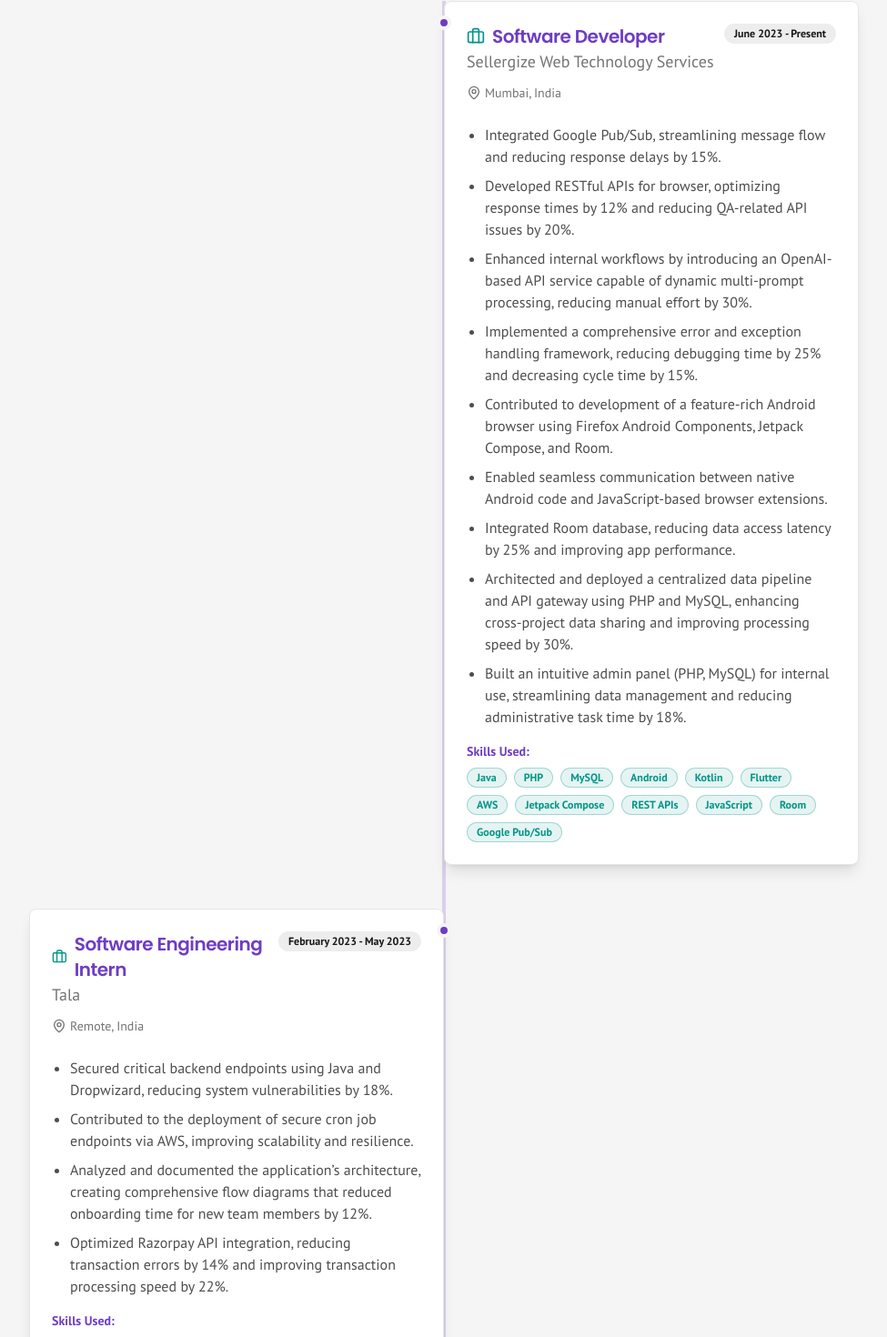
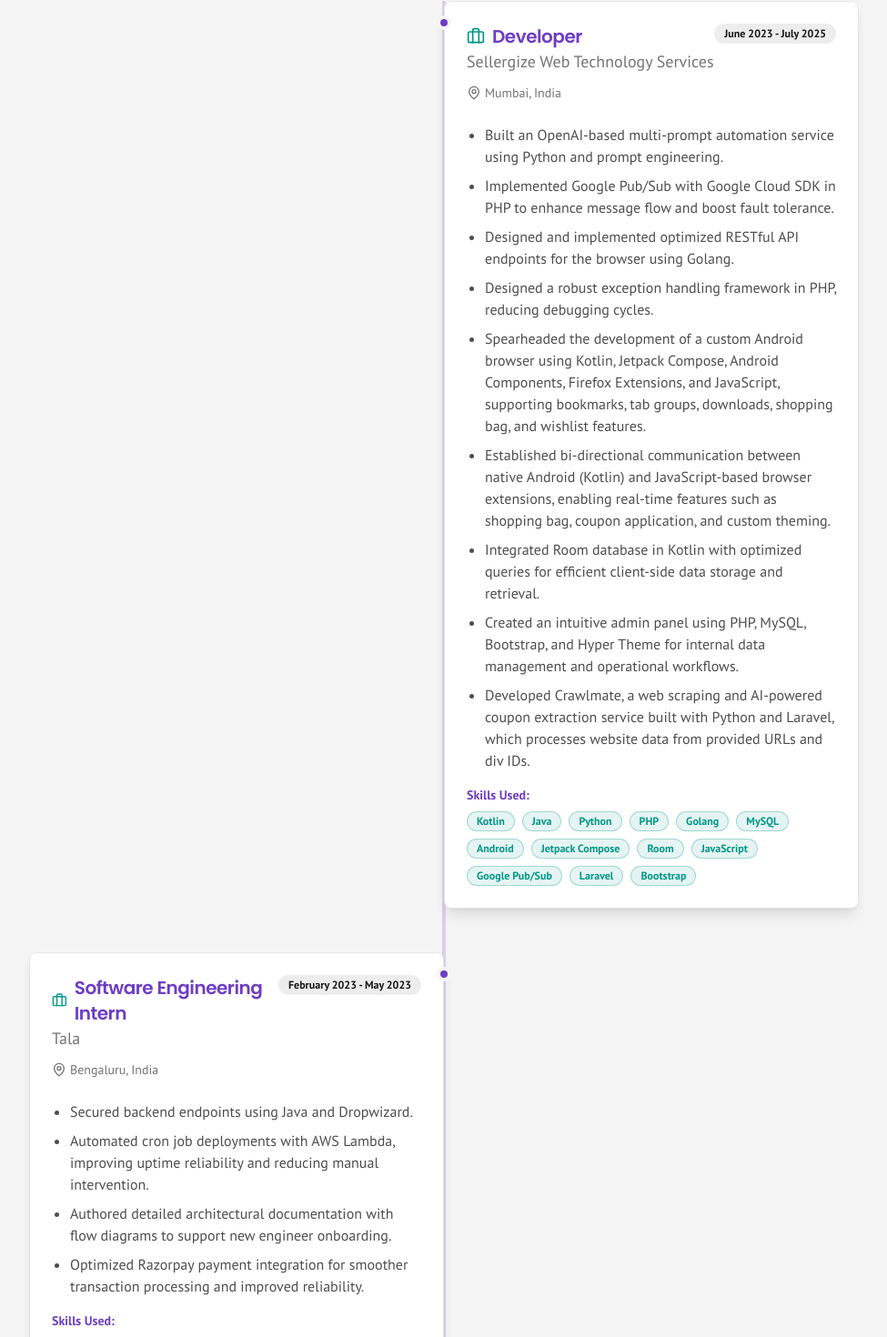
Before and after one commit to siddhi-244/portfolio-next, a Next.js app: page / in a window 1280 px wide. Shown: the part 984-2454 px from the top of the page at 91% size, without its empty margins (152-1127 px from the left). Built offline with nearby package versions, Linux system fonts and the light colour scheme.

Commit message:
added new education

```diff
--- a/src/constants/resume-data.ts
+++ b/src/constants/resume-data.ts
@@ -52,34 +52,34 @@
   experience: [
     {
       company: "Sellergize Web Technology Services",
-      role: "Software Developer",
+      role: "Developer",
       location: "Mumbai, India",
-      duration: "June 2023 - Present",
+      duration: "June 2023 - July 2025",
       achievements: [
-        "Integrated Google Pub/Sub, streamlining message flow and reducing response delays by 15%.",
-        "Developed RESTful APIs for browser, optimizing response times by 12% and reducing QA-related API issues by 20%.",
-        "Enhanced internal workflows by introducing an OpenAI-based API service capable of dynamic multi-prompt processing, reducing manual effort by 30%.",
-        "Implemented a comprehensive error and exception handling framework, reducing debugging time by 25% and decreasing cycle time by 15%.",
-        "Contributed to development of a feature-rich Android browser using Firefox Android Components, Jetpack Compose, and Room.",
-        "Enabled seamless communication between native Android code and JavaScript-based browser extensions.",
-        "Integrated Room database, reducing data access latency by 25% and improving app performance.",
-        "Architected and deployed a centralized data pipeline and API gateway using PHP and MySQL, enhancing cross-project data sharing and improving processing speed by 30%.",
-        "Built an intuitive admin panel (PHP, MySQL) for internal use, streamlining data management and reducing administrative task time by 18%.",
+        "Built an OpenAI-based multi-prompt automation service using Python and prompt engineering.",
+        "Implemented Google Pub/Sub with Google Cloud SDK in PHP to enhance message flow and boost fault tolerance.",
+        "Designed and implemented optimized RESTful API endpoints for the browser using Golang.",
+        "Designed a robust exception handling framework in PHP, reducing debugging cycles.",
+        "Spearheaded the development of a custom Android browser using Kotlin, Jetpack Compose, Android Components, Firefox Extensions, and JavaScript, supporting bookmarks, tab groups, downloads, shopping bag, and wishlist features.",
+        "Established bi-directional communication between native Android (Kotlin) and JavaScript-based browser extensions, enabling real-time features such as shopping bag, coupon application, and custom theming.",
+        "Integrated Room database in Kotlin with optimized queries for efficient client-side data storage and retrieval.",
+        "Created an intuitive admin panel using PHP, MySQL, Bootstrap, and Hyper Theme for internal data management and operational workflows.",
+        "Developed Crawlmate, a web scraping and AI-powered coupon extraction service built with Python and Laravel, which processes website data from provided URLs and div IDs.",
       ],
-      skillsUsed: ["Java", "PHP", "MySQL", "Android", "Kotlin", "Flutter", "AWS", "Jetpack Compose", "REST APIs", "JavaScript", "Room", "Google Pub/Sub"],
+      skillsUsed: ["Kotlin", "Java", "Python", "PHP", "Golang", "MySQL", "Android", "Jetpack Compose", "Room", "JavaScript", "Google Pub/Sub", "Laravel", "Bootstrap"],
     },
     {
       company: "Tala",
       role: "Software Engineering Intern",
-      location: "Remote, India",
+      location: "Bengaluru, India",
       duration: "February 2023 - May 2023",
       achievements: [
-        "Secured critical backend endpoints using Java and Dropwizard, reducing system vulnerabilities by 18%.",
-        "Contributed to the deployment of secure cron job endpoints via AWS, improving scalability and resilience.",
-        "Analyzed and documented the application’s architecture, creating comprehensive flow diagrams that reduced onboarding time for new team members by 12%.",
-        "Optimized Razorpay API integration, reducing transaction errors by 14% and improving transaction processing speed by 22%.",
+        "Secured backend endpoints using Java and Dropwizard.",
+        "Automated cron job deployments with AWS Lambda, improving uptime reliability and reducing manual intervention.",
+        "Authored detailed architectural documentation with flow diagrams to support new engineer onboarding.",
+        "Optimized Razorpay payment integration for smoother transaction processing and improved reliability.",
       ],
-      skillsUsed: ["Java", "Dropwizard", "JDBC", "PostgreSQL", "AWS", "REST APIs", "JavaScript", "Jenkins"],
+      skillsUsed: ["Java", "Dropwizard", "AWS Lambda", "JDBC", "PostgreSql"],
     },
   ],
   projects: [
@@ -91,7 +91,7 @@
         "Architected and integrated Firebase Database for dynamic slot management, ensuring instant updates, conflict prevention, and a responsive cross-platform user experience.",
         "Implemented role-based access control, allowing students to book slots with teachers and teachers to manage their availability, enhancing user experience and system efficiency.",
       ],
-      githubLink: "https://github.com/siddhi-244/EduConnect", // Example, replace if actual exists
+      githubLink: "https://github.com/siddhi-244/EduConnect",
       liveLink: "https://edu-connect-lac.vercel.app/",
       dataAiHint: "Calendly for Stduents and Teachers",
     },
@@ -102,7 +102,7 @@
         "Engineered a robust expense tracker enabling seamless expense addition and year-based filtering, improving categorization efficiency by 40%.",
         "Implemented visual chart representation for monthly expenses, enhancing data comprehension and visualization.",
       ],
-      githubLink: "https://github.com/siddhi-244/ExpenseVue", // Example, replace if actual exists
+      githubLink: "https://github.com/siddhi-244/ExpenseVue",
       liveLink: "https://siddhi-244.github.io/Expense-Tracker/",
       dataAiHint: "finance dashboard",
     },
@@ -113,18 +113,18 @@
         "Created a GitHub user tracker website for exploring and tracking users, accessing comprehensive stats.",
         "Designed a user-friendly interface for seamless navigation of GitHub profiles for detailed insights.",
       ],
-      githubLink: "https://github.com/siddhi-244/GitTrackr", // Example, replace if actual exists
+      githubLink: "https://github.com/siddhi-244/GitTrackr",
       liveLink: "https://siddhi-244.github.io/FindMe/",
       dataAiHint: "code analytics",
     },
   ],
   education: [
-    // {
-    //   institution: "Northeastern University",
-    //   degree: "Master of Science (MS), Computer Science",
-    //   duration: "September 2025 – May 2027",
-    //   // gpa: "3.8/4",
-    // },
+    {
+      institution: "Northeastern University",
+      degree: "Master of Science (MS), Computer Science",
+      duration: "September 2025 – May 2027",
+      // gpa: "3.8/4",
+    },
     {
       institution: "University of Mumbai",
       degree: "Bachelor of Engineering (B.E), Computer Engineering",
```
